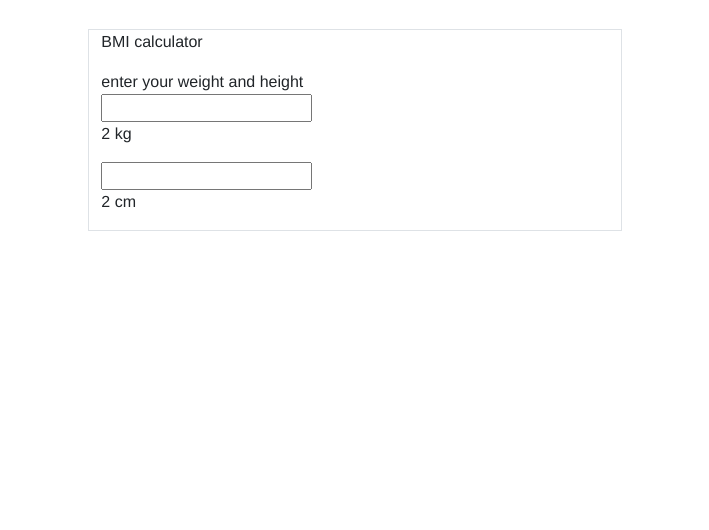
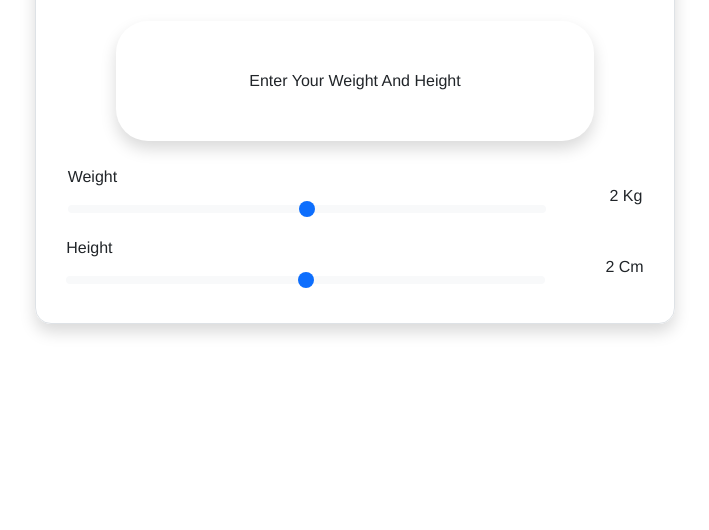
Before and after one commit to MohammadNourizadeh/BMI-calculator, a website: page index.html in a window 1280 px wide. Shown: the part 270-800 px from the top of the page, without its empty margins (285-994 px from the left). Drawn offline with Linux system fonts and the light colour scheme.

Commit message:
new inputs added and the style of page changed

```diff
--- a/assets/scss/main.scss
+++ b/assets/scss/main.scss
@@ -1,11 +1,29 @@
 @font-face {
     font-family: 'title-font';
-    src: url(../font/blackout-master/Blackout\ 2\ AM.ttf);
+    src: url(../font/blackout-master/Blackout\ Midnight.ttf);
 }
 
 *{
     margin: 0px;
     padding: 0px;
     box-sizing: border-box;
+    text-transform: capitalize;
     font-family:'Franklin Gothic Medium', 'Arial Narrow', Arial, sans-serif;
 }
+
+.my-container-fluid{
+
+    .my-row{
+
+        .my-col{
+
+                .title{
+                    background-color: rgb(171, 186, 186);
+
+                    span{
+                        font-family: 'title-font';
+                    }
+                }
+        }
+    }
+}
--- a/index.html
+++ b/index.html
@@ -15,23 +15,33 @@
 </head>
 
 <body>
-    <div class="container-fluid">
-        <div class="row vh-100 vw-100 justify-content-center align-items-center">
-            <div class="col-5 border">
-                <div class="title">
-                    <p>BMI calculator</p>
+    <div class="container-fluid my-container-fluid">
+        <div class="row vh-100 vw-100 justify-content-center align-items-center my-row">
+            <div class="col-md-6 col-9 border shadow p-0 my-col rounded-4 overflow-hidden">
+                <div class="title border w-100 text-center d-flex align-items-center justify-content-center">
+                    <span class=" display-5">BMI calculator</span>
                 </div>
 
-                <div class="result">
-                    enter your weight and height
+                <div class="result d-flex justify-content-center align-items-center w-100 my-4">
+                    <div class="w-75 p-md-5 p-3 rounded-5 shadow text-center">
+                        <span>enter your weight and height</span>
+                    </div>
                 </div>
 
-                <div class="weight-height-input-div">
-                    <div class="weight-input-div">
-                        <input type="text"> <p>2 kg</p>
+                <div class="weight-height-input-div w-100 my-4">
+                    <div class="weight-input-div w-100 d-flex justify-content-around align-items-center mb-2">
+                        <div class="w-75">
+                            <label for="weight" class="form-label">weight</label>
+                            <input type="range" class="form-range" min="10" max="200" step="1" id="weight">
+                        </div>
+                        <span>2 kg</span>
                     </div>
-                    <div class="height-input-div">
-                        <input type="text"> <p>2 cm</p>
+                    <div class="height-input-div w-100 d-flex justify-content-around align-items-center">
+                        <div class="w-75">
+                            <label for="height" class="form-label">height</label>
+                            <input type="range" class="form-range" min="10" max="200" step="1" id="height">
+                        </div>
+                        <span>2 cm</span>
                     </div>
                 </div>
             </div>
```
Also changed, not shown: assets/css/main.css, 1 other file.
